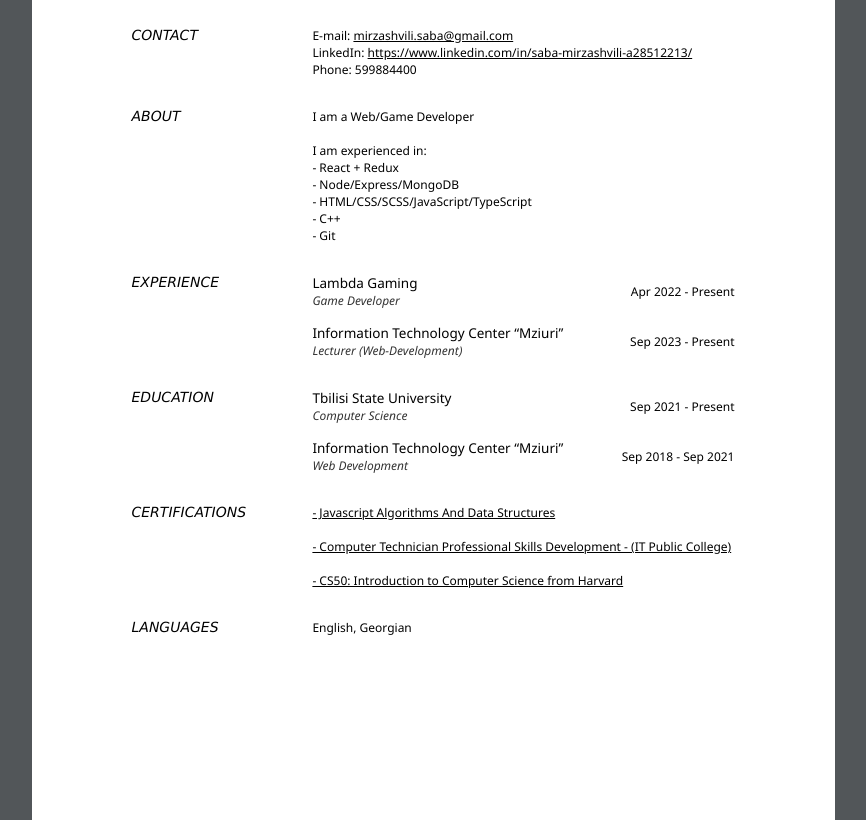
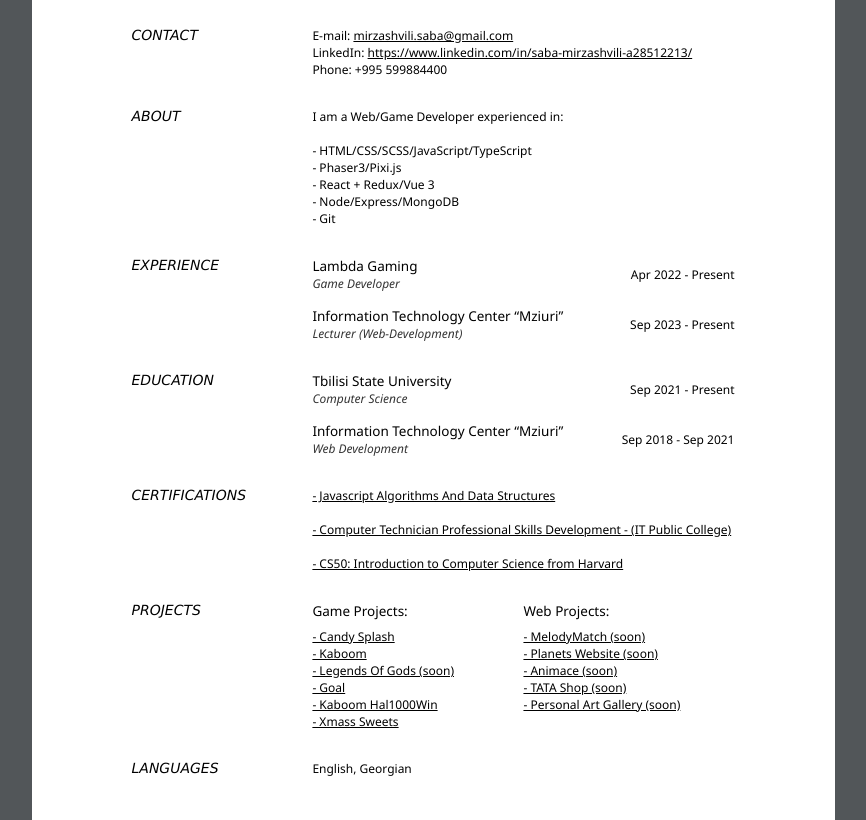
Before and after one commit to Mr-Saba/cv, a plain HTML site: page index.html in a window 1280 px wide. Shown: the part 132-952 px from the top of the page, without its empty margins (207-1073 px from the left). Drawn offline with Linux system fonts and the light colour scheme.

Commit message:
add project section

```diff
--- a/index.html
+++ b/index.html
@@ -12,27 +12,25 @@
         <section>
             <p class="section-title italic">contact</p>
             <div class="section-box">
-                <p><span class="">E-mail</span>: <a href="mailto:mirzashvili.saba@gmail.com?subject=&body=">mirzashvili.saba@gmail.com</a></p>
-                <p><span class="">LinkedIn</span>: <a href="https://www.linkedin.com/in/saba-mirzashvili-a28512213/">https://www.linkedin.com/in/saba-mirzashvili-a28512213/</a></p>
-                <p><span class="">Phone</span>: 599884400</p>
+                <p><span class="">E-mail</span>: <a target="_blank" href="mailto:mirzashvili.saba@gmail.com?subject=&body=">mirzashvili.saba@gmail.com</a></p>
+                <p><span class="">LinkedIn</span>: <a target="_blank" href="https://www.linkedin.com/in/saba-mirzashvili-a28512213/">https://www.linkedin.com/in/saba-mirzashvili-a28512213/</a></p>
+                <p><span class="">Phone</span>: +995 599884400</p>
             </div>
         </section>
         <section>
             <p class="section-title italic">about</p>
             <div class="section-box">
-                <p>I am a Web/Game Developer</p>
-                </br>
-                <p>I am experienced in:</p>
-                <p>- React + Redux</p>
+                <p>I am a Web/Game Developer experienced in:</p></br>
+                <p>- HTML/CSS/SCSS/JavaScript/TypeScript</p>
+                <p>- Phaser3/Pixi.js</p>
+                <p>- React + Redux/Vue 3</p>
                 <p>- Node/Express/MongoDB</p>
-                <p>- HTML/CSS/SCSS/JavaScript/TypeScript</p>
-                <p>- C++</p>
                 <p>- Git</p>
             </div>
         </section>
         <section>
             <p class="section-title italic">experience</p>
-            <div class="section-box secondary-section">
+            <div class="section-box exp-edu-section">
                 <div class="item">
                     <div>
                         <p>Lambda Gaming</p>
@@ -51,7 +49,7 @@
         </section>
         <section>
             <p class="section-title italic">education</p>
-            <div class="section-box secondary-section">
+            <div class="section-box exp-edu-section">
                 <div class="item">
                     <div>
                         <p>Tbilisi State University</p>
@@ -71,13 +69,35 @@
         <section>
             <p class="section-title italic">certifications</p>
             <div class="section-box">
-                <a href="https://www.freecodecamp.org/certification/Mr-Saba/javascript-algorithms-and-data-structures">- Javascript Algorithms And Data Structures</a>
+                <a target="_blank" href="https://www.freecodecamp.org/certification/Mr-Saba/javascript-algorithms-and-data-structures">- Javascript Algorithms And Data Structures</a>
                 </br>
                 </br>
-                <a href="https://res.cloudinary.com/dxkxeimv4/image/upload/v1646668119/certifications/PXL_20220215_144523103_xcpyay.jpg">- Computer Technician Professional Skills Development - (IT Public College)</a>
+                <a target="_blank" href="https://res.cloudinary.com/dxkxeimv4/image/upload/v1646668119/certifications/PXL_20220215_144523103_xcpyay.jpg">- Computer Technician Professional Skills Development - (IT Public College)</a>
                 </br>
                 </br>
-                <a href="https://certificates.cs50.io/7f8f83c7-1a1b-42ee-822a-3c82b94f1c5d.pdf?size=letter">- CS50: Introduction to Computer Science from Harvard</a>
+                <a target="_blank" href="https://certificates.cs50.io/7f8f83c7-1a1b-42ee-822a-3c82b94f1c5d.pdf?size=letter">- CS50: Introduction to Computer Science from Harvard</a>
+            </div>
+        </section>
+        <section>
+            <p class="section-title italic">projects</p>
+            <div class="section-box projects-section">
+                <div>
+                    <p>Game Projects:</p>
+                    <a target="_blank" href="https://lambdagaming.io/en/mainwork/candy-splash">- Candy Splash</a><br>
+                    <a target="_blank" href="https://lambdagaming.io/en/mainwork/kaboom">- Kaboom</a><br>
+                    <a target="_blank" href="https://goal-game.netlify.app/">- Legends Of Gods (soon)</a><br>
+                    <a target="_blank" href="https://goal-game.netlify.app/">- Goal</a><br>
+                    <a target="_blank" href="https://lambdagaming.io/en/mainwork/kaboom-hal1000win">- Kaboom Hal1000Win</a><br>
+                    <a target="_blank" href="https://goal-game.netlify.app/">- Xmass Sweets</a><br>
+                </div>
+                <div>
+                    <p>Web Projects:</p>
+                    <a target="_blank" href="https://personal-gallery11.netlify.app/">- MelodyMatch (soon)</a><br>
+                    <a target="_blank" href="https://personal-gallery11.netlify.app/">- Planets Website (soon)</a><br>
+                    <a target="_blank" href="https://animace-back.onrender.com/">- Animace (soon)</a><br>
+                    <a target="_blank" href="https://distracted-roentgen-73ad67.netlify.app/">- TATA Shop (soon)</a><br>
+                    <a target="_blank" href="https://personal-gallery11.netlify.app/">- Personal Art Gallery (soon)</a><br>
+                </div>
             </div>
         </section>
         <section>
--- a/style.css
+++ b/style.css
@@ -45,24 +45,44 @@ section {
 .section-box {
     width: 70%;
 }
-.section-box.secondary-section {
+.section-box.exp-edu-section {
     display: flex;
     flex-direction: column;
     gap: 15px;
 }
-.section-box.secondary-section > .item {
+.section-box.exp-edu-section > .item {
     display: flex;
     width: 100%;
     justify-content: space-between;
     align-items: center;
 }
 a {
-    display: inline-block;
+    /* display: block; */
     color: unset;
 }
-.section-box.secondary-section > .item > div > p:nth-child(1) {
+.section-box.exp-edu-section > .item > div > p:nth-child(1) {
     font-size: 13.5px;
 }
 .lighter {
     opacity: 0.8;
 }
+h3 {
+    font-weight: normal;
+}
+.section-box.projects-section {
+    display: flex;
+    justify-content: space-between;
+}
+.section-box.projects-section > div {
+    width: 50%;
+}
+.section-box.projects-section p {
+    font-size: 13.5px;
+    margin-bottom: 8px;
+}
+.section-box.projects-section a {
+    margin-bottom: 5px;
+}
+/* .section-box.projects-section p:nth-of-type(2) {
+    margin-top: 15px;
+} */
```
Also changed, not shown: 1 other file.
